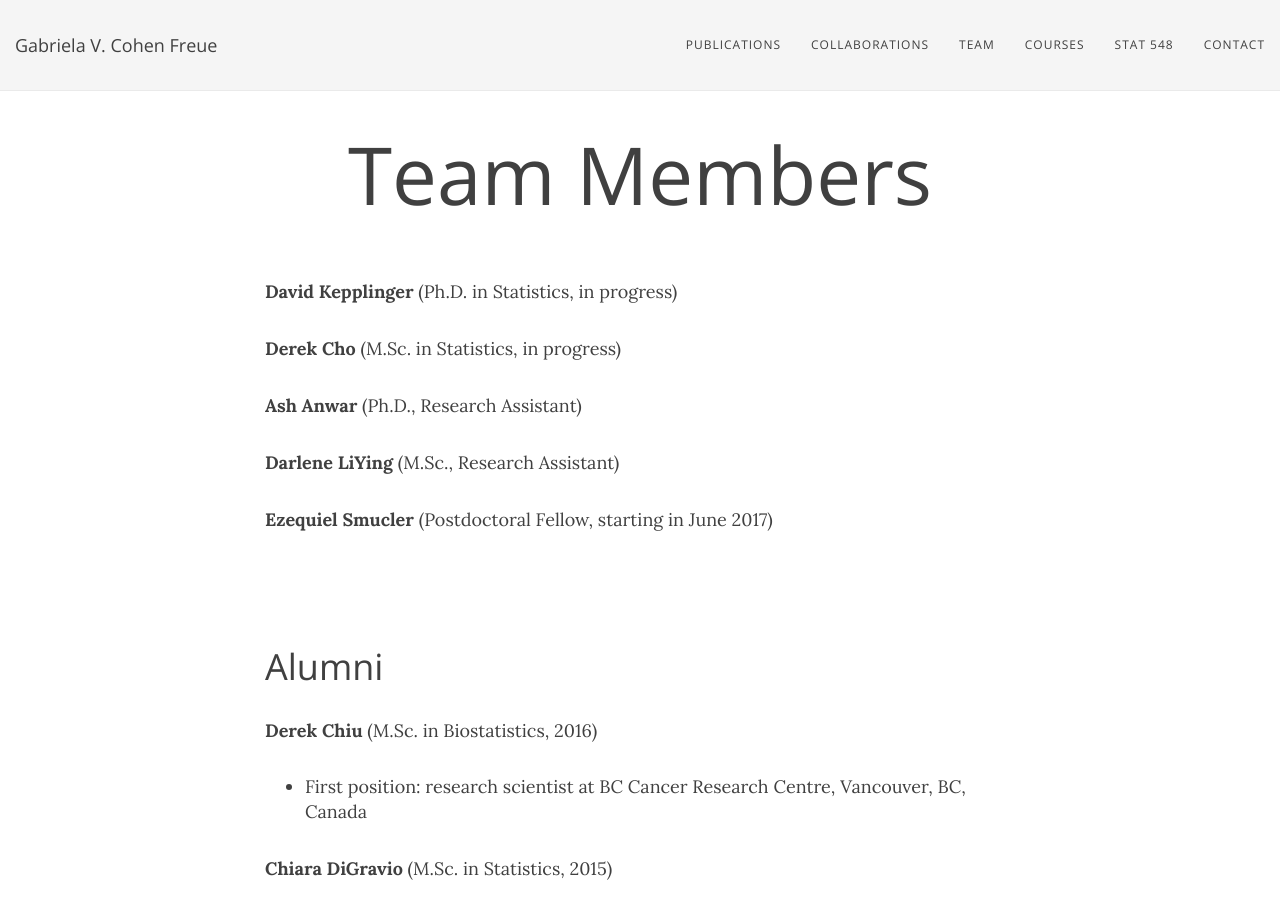
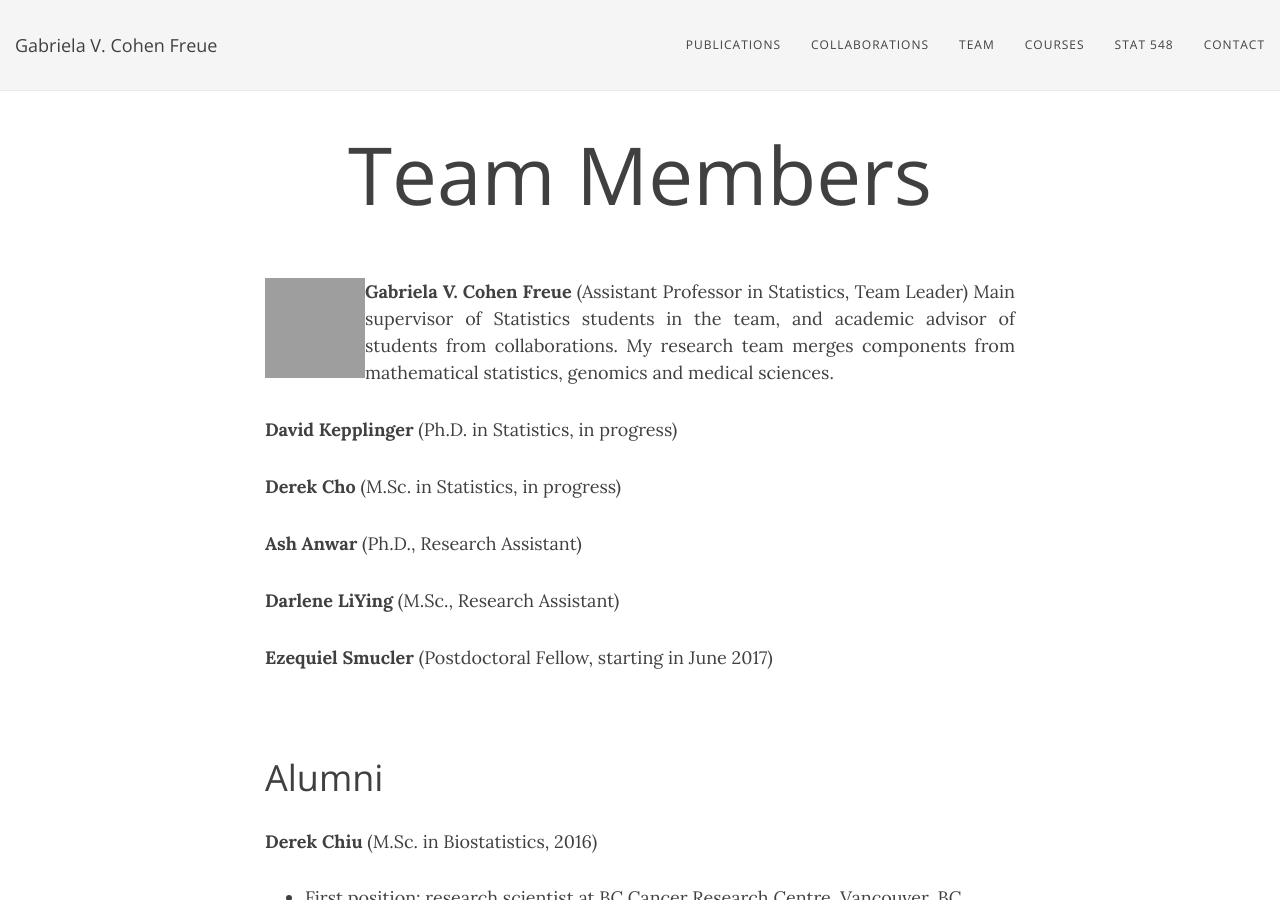
Before and after one commit to gcohenfr/gcohenfr.github.io, a Jekyll site: the page built from team.md, in a window 1280 px wide and 900 px high. Built offline with Jekyll 4.4.1, drawn with Linux system fonts in a browser that asks for light colours; nearby versions of some CDN libraries; grey boxes are pictures that could not be loaded.

Commit message:
Update team.md

```diff
--- a/team.md
+++ b/team.md
@@ -3,6 +3,8 @@
 title: Team Members
 ---
 
+**Gabriela V. Cohen Freue** (Assistant Professor in Statistics, Team Leader)
+<img style="float: left;" src="/img/me.png" height="100" width="100"> Main supervisor of Statistics students in the team, and academic advisor of students from collaborations. My research team merges components from mathematical statistics, genomics and medical sciences.
 
 **David Kepplinger** (Ph.D. in Statistics, in progress)
 
@@ -14,7 +16,6 @@
 
 **Ezequiel Smucler** (Postdoctoral Fellow, starting in June 2017)
 
-<br>
 <br>
 
 # Alumni
```
